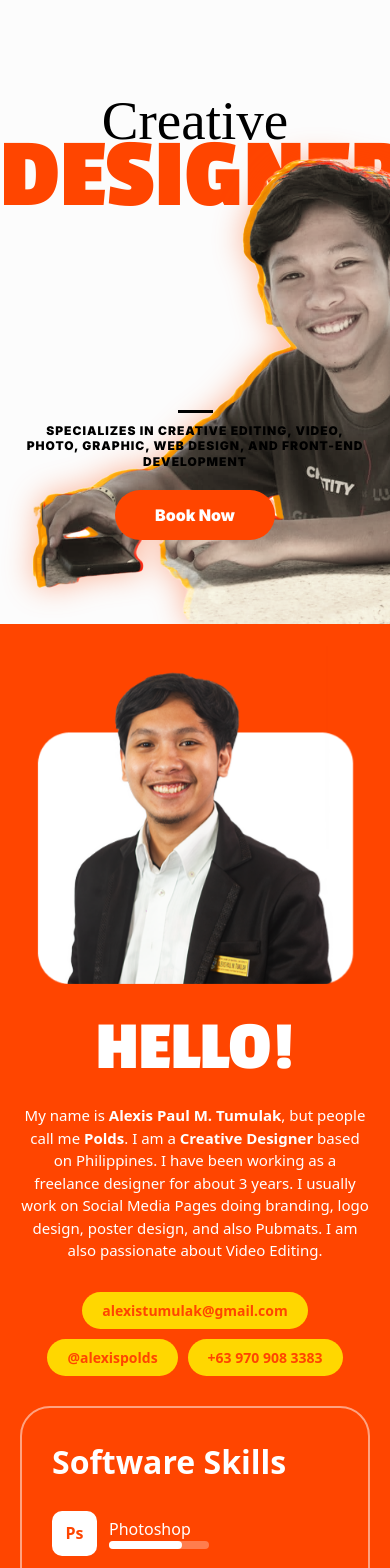
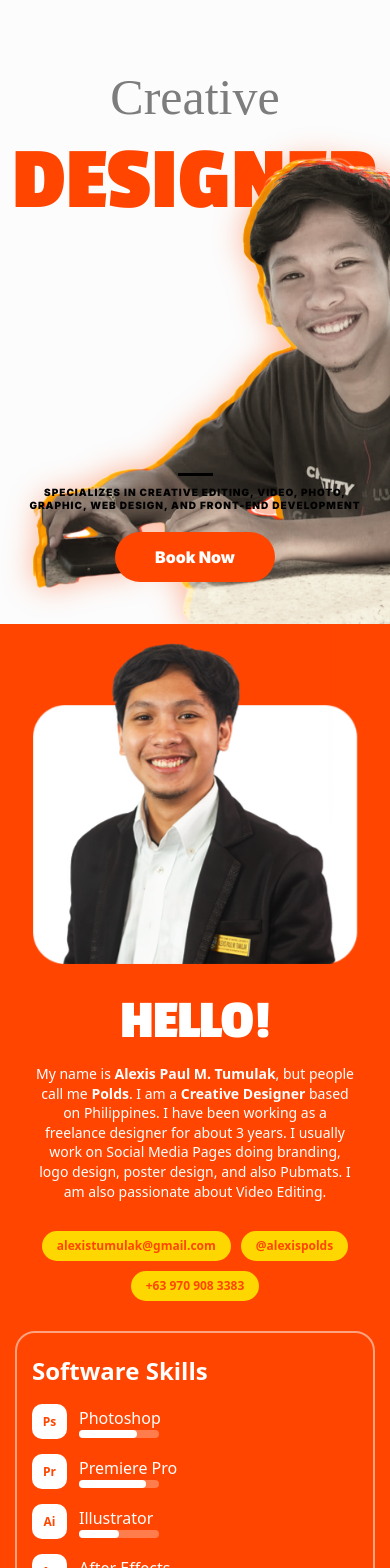
Before and after one commit to TumulakAlexis/Online-Web-Portfolio, a React (Vite) app: page / in a window 390 px wide. Shown: the part 220-1788 px from the top of the page. Built offline with nearby package versions, Linux system fonts and the light colour scheme; a web font is replaced by a local one.

Commit message:
revision

```diff
--- a/src/components/section1.css
+++ b/src/components/section1.css
@@ -6,6 +6,7 @@
   position: relative;
   width: 100%;
   height: 100vh;
+  height: 100dvh; /* Fixes mobile viewport jumps */
   background-color: #fcfcfc;
   overflow: hidden;
   display: flex;
@@ -21,7 +22,12 @@
   justify-content: space-between;
   padding: 40px 60px;
   z-index: 50;
-  animation: fadeIn 1s ease-in 0.1s forwards;
+  opacity: 0;
+  transition: opacity 1s ease-in 0.1s;
+}
+
+.animate-start .s1-nav {
+  opacity: 1;
 }
 
 .s1-logo {
@@ -56,8 +62,9 @@
   font-size: 12vw;
   z-index: 10;
   color: #000;
+  opacity: 0;
   transform: scale(0.9);
-  animation: fadeIn 1.2s ease-out forwards;
+  transition: all 1.2s ease-out;
 }
 
 .s1-text-bold {
@@ -67,8 +74,9 @@
   color: #FF4500;
   margin: 0;
   z-index: 20;
+  opacity: 0;
   transform: translateY(50px);
-  animation: slideUpFade 1s ease-out 0.3s forwards;
+  transition: all 1s ease-out 0.3s;
 }
 
 .s1-image-area {
@@ -76,14 +84,17 @@
   bottom: 0;
   height: 85%;
   z-index: 30;
+  pointer-events: none;
 }
 
 .s1-subject {
   height: 100%;
   object-fit: contain;
   filter: drop-shadow(0 0 15px rgba(255, 69, 0, 0.4));
+  opacity: 0;
   transform: translateY(100px);
-  animation: subjectRise 1.2s cubic-bezier(0.22, 1, 0.36, 1) 0.5s forwards;
+  will-change: transform, opacity;
+  transition: all 1.2s cubic-bezier(0.22, 1, 0.36, 1) 0.5s;
 }
 
 /* --- Foreground Info & Overlay --- */
@@ -93,18 +104,20 @@
   width: 100%;
   padding: 0 60px;
   display: flex;
-  font-family: 'Inter', 'sans-serif';
+  font-family: 'Inter', sans-serif;
   letter-spacing: 1px;
   justify-content: space-between;
   align-items: flex-end;
   z-index: 40;
   color: #000;
-  animation: fadeIn 1s ease-in 1.2s forwards;
+  opacity: 0;
+  transition: opacity 1s ease-in 1.2s;
 }
 
 .s1-info-left {
   max-width: 200px;
   transform: translateX(-30px);
+  transition: all 0.8s ease-out 1.2s;
 }
 
 .s1-info-right {
@@ -113,8 +126,36 @@
   font-size: 12px;
   line-height: 1.6;
   transform: translateX(30px);
+  transition: all 0.8s ease-out 1.2s;
 }
 
+/* --- JS Triggered Animations (animate-start) --- */
+.animate-start .s1-text-script {
+  opacity: 0.5;
+  transform: scale(1);
+}
+
+.animate-start .s1-text-bold {
+  opacity: 1;
+  transform: translateY(0);
+}
+
+.animate-start .s1-subject {
+  opacity: 1;
+  transform: translateY(0);
+}
+
+.animate-start .s1-overlay {
+  opacity: 1;
+}
+
+.animate-start .s1-info-left,
+.animate-start .s1-info-right {
+  opacity: 1;
+  transform: translateX(0);
+}
+
+/* --- Decorations --- */
 .s1-dash {
   width: 35px;
   height: 3px;
@@ -144,70 +185,6 @@
   transform: scale(1.1);
   background-color: #e63e00;
   box-shadow: 0 10px 20px rgba(255, 69, 0, 0.3);
-}
-
-/* --- Animation Keyframes --- */
-@keyframes fadeIn {
-  from { opacity: 0; }
-  to { opacity: 1; }
-}
-
-@keyframes slideUpFade {
-  from {
-    opacity: 0;
-    transform: translateY(50px);
-  }
-  to {
-    opacity: 1;
-    transform: translateY(0);
-  }
-}
-
-@keyframes subjectRise {
-  from {
-    opacity: 0;
-    transform: translateY(100px);
-  }
-  to {
-    opacity: 1;
-    transform: translateY(0);
-  }
-}
-
-/* --- Initial States --- */
-.s1-text-script,
-.s1-text-bold,
-.s1-subject,
-.s1-info-left,
-.s1-info-right,
-.s1-overlay {
-  opacity: 0;
-}
-
-/* --- JS Triggered Animations (animate-start) --- */
-.animate-start .s1-text-script {
-  opacity: 0.5;
-  transform: scale(1);
-  transition: all 0.8s cubic-bezier(0.22, 1, 0.36, 1) 0.1s;
-}
-
-.animate-start .s1-text-bold {
-  opacity: 1;
-  transform: translateY(0);
-  transition: all 0.8s cubic-bezier(0.22, 1, 0.36, 1) 0.3s;
-}
-
-.animate-start .s1-subject {
-  opacity: 1;
-  transform: translateY(0);
-  transition: all 0.8s cubic-bezier(0.22, 1, 0.36, 1) 0.5s;
-}
-
-.animate-start .s1-info-left,
-.animate-start .s1-info-right {
-  opacity: 1;
-  transform: translateX(0);
-  transition: all 0.8s cubic-bezier(0.22, 1, 0.36, 1) 0.7s;
 }
 
 /* --- Responsive Adjustments --- */
@@ -244,10 +221,6 @@
     text-align: center;
   }
 
-  .s1-info-left p {
-    font-size: 12px;
-  }
-
   .s1-info-right {
     display: none;
   }
@@ -261,24 +234,29 @@
   }
 }
 
-/* iPhone Pro/Max (Tall) */
-@media (max-width: 430px) and (min-height: 800px) {
+/* iPhone Pro/Max / Standard (Tall devices) */
+@media (max-width: 430px) {
   .s1-image-area {
     height: 65%;
   }
 
   .s1-text-bold {
-    font-size: 100px;
-    margin-top: -50px;
+    font-size: 90px;
+    margin-top: -40px;
   }
 
   .s1-text-script {
-    font-size: 55px;
-    margin-top: 300px;
+    font-size: 50px;
+    margin-top: 280px;
   }
 
-  .s1-overlay {
-    bottom: 10%;
+  .s1-subject {
+    /* Reduced movement for mobile to prevent teleport effect */
+    transform: translateY(60px);
+  }
+
+  .animate-start .s1-subject {
+    transform: translateY(0);
   }
 }
 
@@ -296,12 +274,4 @@
   .s1-image-area {
     height: 60%;
   }
-
-  .s1-info-left p {
-    font-size: 10px;
-  }
-
-  .s1-btn {
-    padding: 10px 30px;
-  }
 }
--- a/src/components/section2.css
+++ b/src/components/section2.css
@@ -235,3 +235,80 @@
   .s2-hello { font-size: 60px; }
   .s2-skills-card, .s2-experience-card { padding: 20px; }
 }
+
+/* --- iPhone Pro Max, Pro, and Standard (430px and below) --- */
+@media (max-width: 430px) {
+  /* 1. Reduce overall padding to give content more room */
+  .section2-container {
+    padding: 40px 15px;
+  }
+
+  /* 2. Shrink the massive Hello text so it doesn't leak */
+  .s2-hello {
+    font-size: 55px; /* Scaled down significantly */
+    letter-spacing: -1px;
+    margin-bottom: 15px;
+  }
+
+  /* 3. Scale down the Intro text */
+  .s2-intro {
+    font-size: 14px;
+    line-height: 1.4;
+    max-width: 90%;
+  }
+
+  /* 4. Shrink Cards and their Headers */
+  .s2-skills-card,
+  .s2-experience-card {
+    padding: 20px 15px;
+    border-radius: 20px;
+  }
+
+  .s2-skills-card h3,
+  .s2-experience-card h3 {
+    font-size: 24px; /* Smaller headers */
+    margin-bottom: 15px;
+  }
+
+  /* 5. Smaller Skill Items */
+  .skill-icon {
+    width: 35px;
+    height: 35px;
+    font-size: 12px;
+  }
+
+  .skill-bar-bg {
+    width: 80px; /* Shortened bars */
+  }
+
+  /* 6. Timeline Font Scaling */
+  .timeline-company {
+    font-size: 13px;
+  }
+
+  .timeline-role {
+    font-size: 11px;
+  }
+
+  /* 7. Contact Tags Scaling */
+  .contact-tag {
+    padding: 6px 15px;
+    font-size: 12px;
+  }
+
+  /* 8. Logo scaling (If the logo is inside this section) */
+  .s1-logo {
+    font-size: 20px !important;
+  }
+}
+
+/* --- Extra Small Devices (iPhone SE / 375px and below) --- */
+@media (max-width: 375px) {
+  .s2-hello {
+    font-size: 48px;
+  }
+
+  .s2-portrait-card {
+    height: 250px; /* Shrink photo area to save vertical space */
+  }
+}
```
